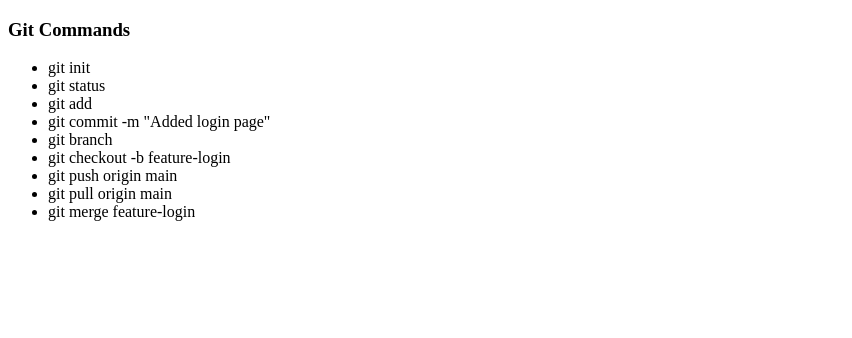
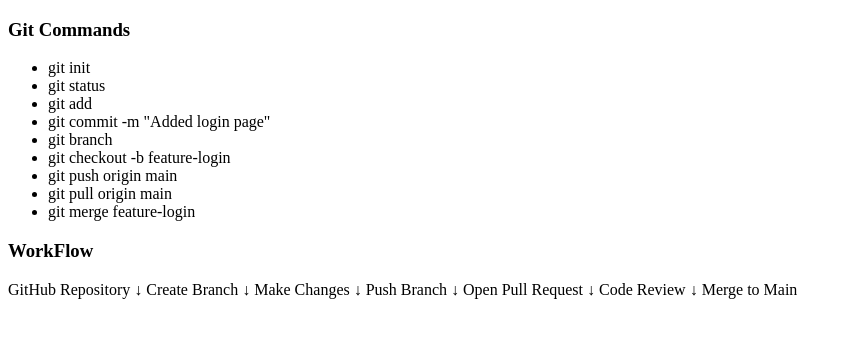
Before and after one commit to FaizanTechie/Javascript-learning, a plain HTML site: page GIT/index.html in a window 1280 px wide. Shown: the whole page, without its empty margins (0-852 px from the left). Drawn offline with Linux system fonts and the light colour scheme.

Commit message:
Workflow

```diff
--- a/GIT/index.html
+++ b/GIT/index.html
@@ -18,5 +18,22 @@
     <li>git pull origin main</li>
     <li>git merge feature-login</li>
     </ul>
+
+    <h3>WorkFlow</h3>
+    <p>
+        GitHub Repository
+        ↓
+    Create Branch
+        ↓
+    Make Changes
+        ↓
+    Push Branch
+        ↓
+    Open Pull Request
+        ↓
+    Code Review
+        ↓
+    Merge to Main
+     </p>
 </body>
 </html>
```
